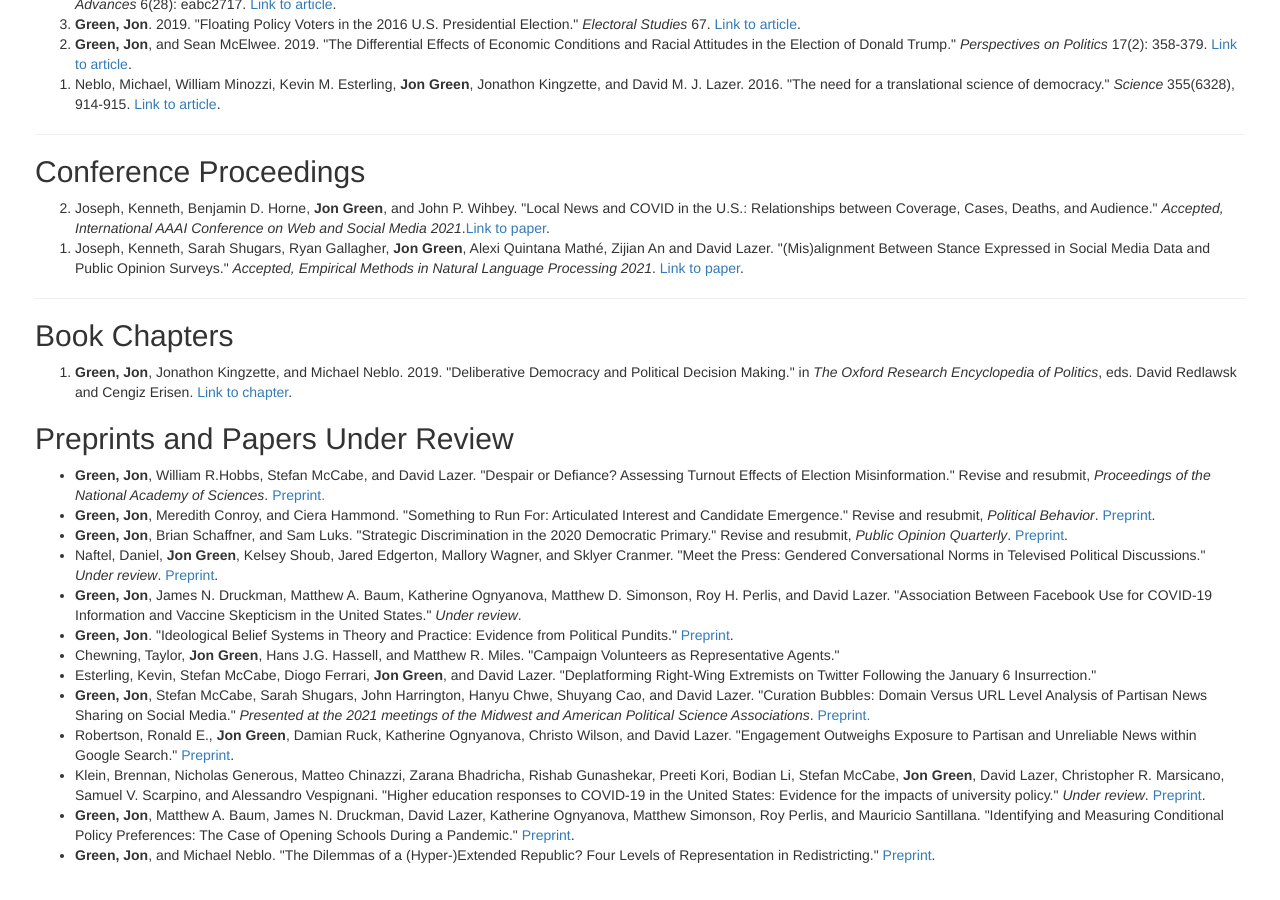
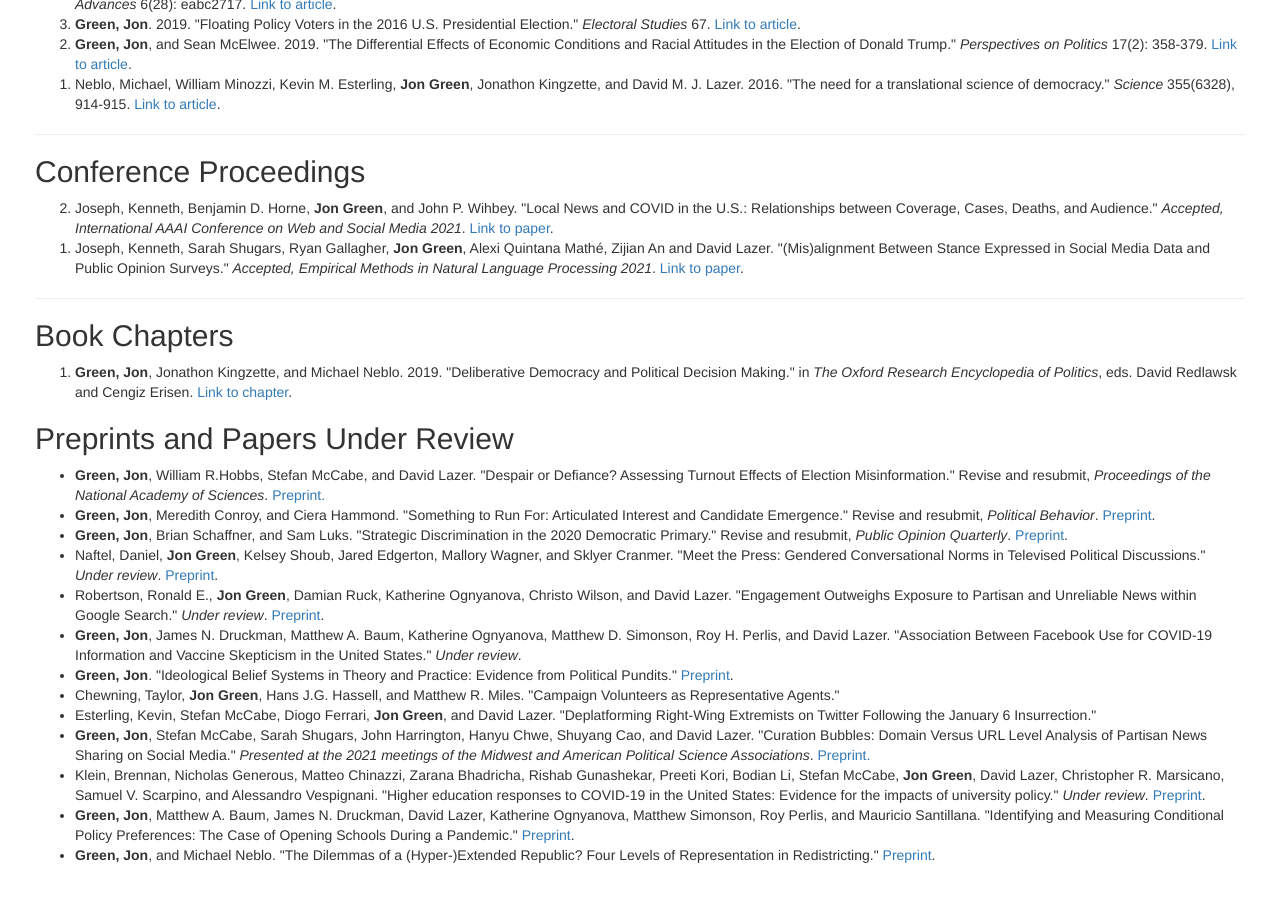
Before and after one commit to jgreen4919/jgreen4919.github.io, a Jekyll site: the page index.html, which Jekyll copies as it is, in a window 1280 px wide and 900 px high, scrolled down 871 px. Built offline with Jekyll 4.4.1, drawn with Linux system fonts in a browser that asks for light colours.

Commit message:
typo fix

```diff
--- a/index.html
+++ b/index.html
@@ -45,7 +45,7 @@
       <hr>
     <h2>Conference Proceedings</h2>
     <ol reversed>
-    <li>Joseph, Kenneth, Benjamin D. Horne, <strong>Jon Green</strong>, and John P. Wihbey. "Local News and COVID in the U.S.: Relationships between Coverage, Cases, Deaths, and Audience." <i>Accepted, International AAAI Conference on Web and Social Media 2021</i>.<a href="https://arxiv.org/pdf/2111.08515.pdf">Link to paper</a>.</li>
+    <li>Joseph, Kenneth, Benjamin D. Horne, <strong>Jon Green</strong>, and John P. Wihbey. "Local News and COVID in the U.S.: Relationships between Coverage, Cases, Deaths, and Audience." <i>Accepted, International AAAI Conference on Web and Social Media 2021</i>. <a href="https://arxiv.org/pdf/2111.08515.pdf">Link to paper</a>.</li>
     <li> Joseph, Kenneth, Sarah Shugars, Ryan Gallagher, <strong>Jon Green</strong>, Alexi Quintana Mathé, Zijian An and David Lazer. "(Mis)alignment Between Stance Expressed in Social Media Data and Public Opinion Surveys." <i>Accepted, Empirical Methods in Natural Language Processing 2021</i>. <a href="https://arxiv.org/abs/2109.01762">Link to paper</a>.</li>
     </ol>
     <hr>
@@ -59,13 +59,13 @@
     <li> <strong>Green, Jon</strong>, Meredith Conroy, and Ciera Hammond. "Something to Run For: Articulated Interest and Candidate Emergence." Revise and resubmit, <i>Political Behavior</i>. <a href="https://osf.io/5cdp7/">Preprint</a>.</li>
     <li> <strong>Green, Jon</strong>, Brian Schaffner, and Sam Luks. "Strategic Discrimination in the 2020 Democratic Primary." Revise and resubmit, <i>Public Opinion Quarterly</i>. <a href="https://osf.io/25kew/">Preprint</a>.</li>
     <li>Naftel, Daniel, <strong>Jon Green</strong>, Kelsey Shoub, Jared Edgerton, Mallory Wagner, and Sklyer Cranmer. "Meet the Press: Gendered Conversational Norms in Televised Political Discussions." <i>Under review</i>. <a href="https://osf.io/my8us/">Preprint</a>.</li>
+     <li> Robertson, Ronald E., <strong>Jon Green</strong>, Damian Ruck, Katherine Ognyanova, Christo Wilson, and David Lazer. "Engagement Outweighs Exposure to Partisan and Unreliable News within Google Search."  <i>Under review</i>. <a href="https://arxiv.org/abs/2201.00074">Preprint</a>.</li>
      <li> <strong>Green, Jon</strong>, James N. Druckman, Matthew A. Baum, Katherine Ognyanova, Matthew D. Simonson, Roy H. Perlis, and David Lazer. "Association Between Facebook Use for COVID-19 Information and Vaccine Skepticism in the United States." <i>Under review</i>.</li>
     <li> <strong>Green, Jon</strong>. "Ideological Belief Systems in Theory and Practice: Evidence from Political Pundits." <a href="https://osf.io/2cjse/">Preprint</a>.</li>
    <li>Chewning, Taylor, <strong>Jon Green</strong>, Hans J.G. Hassell, and Matthew R. Miles. "Campaign Volunteers as Representative Agents."</li>
    <li> Esterling, Kevin, Stefan McCabe, Diogo Ferrari, <strong>Jon Green</strong>, and David Lazer. "Deplatforming Right-Wing Extremists on Twitter Following the January 6 Insurrection."</li>
      <li> <strong>Green, Jon</strong>, Stefan McCabe, Sarah Shugars, John Harrington, Hanyu Chwe, Shuyang Cao, and David Lazer. "Curation Bubbles: Domain Versus URL Level Analysis of Partisan News Sharing on Social Media." <i>Presented at the 2021 meetings of the Midwest and American Political Science Associations</i>. <a href="https://osf.io/vbwer/"> Preprint.</a></li>
-    <li> Robertson, Ronald E., <strong>Jon Green</strong>, Damian Ruck, Katherine Ognyanova, Christo Wilson, and David Lazer. "Engagement Outweighs Exposure to Partisan and Unreliable News within Google Search." <a href="https://arxiv.org/abs/2201.00074">Preprint</a>.</li>
-      <li> Klein, Brennan, Nicholas Generous, Matteo Chinazzi, Zarana Bhadricha, Rishab Gunashekar, Preeti Kori, Bodian Li, Stefan McCabe, <strong>Jon Green</strong>, David Lazer, Christopher R. Marsicano, Samuel V. Scarpino, and Alessandro Vespignani. "Higher education responses to COVID-19 in the United States: Evidence for the impacts of university policy." <i>Under review</i>. <a href="https://www.medrxiv.org/content/10.1101/2021.10.07.21264419v2">Preprint</a>.</li>
+     <li> Klein, Brennan, Nicholas Generous, Matteo Chinazzi, Zarana Bhadricha, Rishab Gunashekar, Preeti Kori, Bodian Li, Stefan McCabe, <strong>Jon Green</strong>, David Lazer, Christopher R. Marsicano, Samuel V. Scarpino, and Alessandro Vespignani. "Higher education responses to COVID-19 in the United States: Evidence for the impacts of university policy." <i>Under review</i>. <a href="https://www.medrxiv.org/content/10.1101/2021.10.07.21264419v2">Preprint</a>.</li>
       <li> <strong>Green, Jon</strong>, Matthew A. Baum, James N. Druckman, David Lazer, Katherine Ognyanova, Matthew Simonson, Roy Perlis, and Mauricio Santillana. "Identifying and Measuring Conditional Policy Preferences: The Case of Opening Schools During a Pandemic." <a href="https://osf.io/zsh8u/">Preprint</a>.</li>
       <li> <strong>Green, Jon</strong>, and Michael Neblo. "The Dilemmas of a (Hyper-)Extended Republic? Four Levels of Representation in Redistricting." <a href="https://osf.io/6k7wa/">Preprint</a>.</li>
     </ul>
```
Also changed, not shown: 5 other files.
